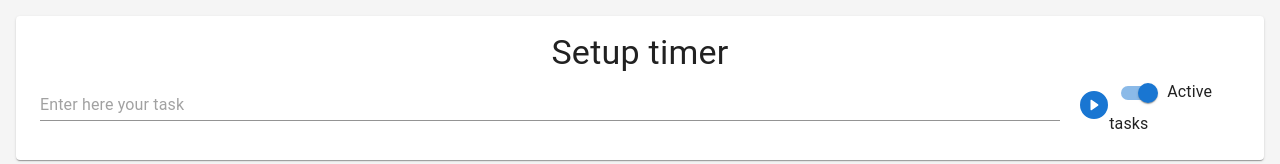
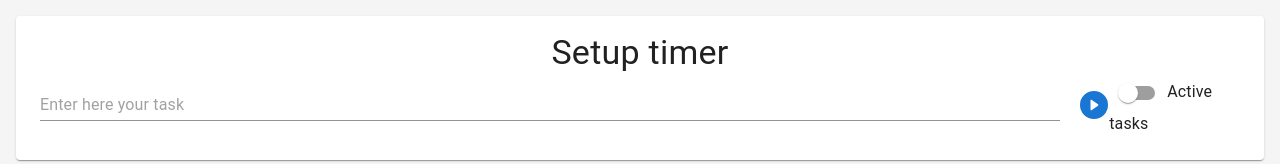
Before and after one commit to Ax51/time_counter, a React (Vite) app: page / in a window 1280 px wide. Shown: the top 164 px of the page. Built offline with nearby package versions, Linux system fonts and the light colour scheme.

Commit message:
Minor visual optimization

```diff
--- a/src/components/SetupTask.jsx
+++ b/src/components/SetupTask.jsx
@@ -92,7 +92,7 @@ export default function SetupTask({ runningTask }) {
               }}
               control={
                 <Switch
-                  checked={isActiveOnly}
+                  checked={!isActiveOnly}
                   onChange={toggleActiveOnly}
                   name="filter active tasks"
                   color="primary"
```
